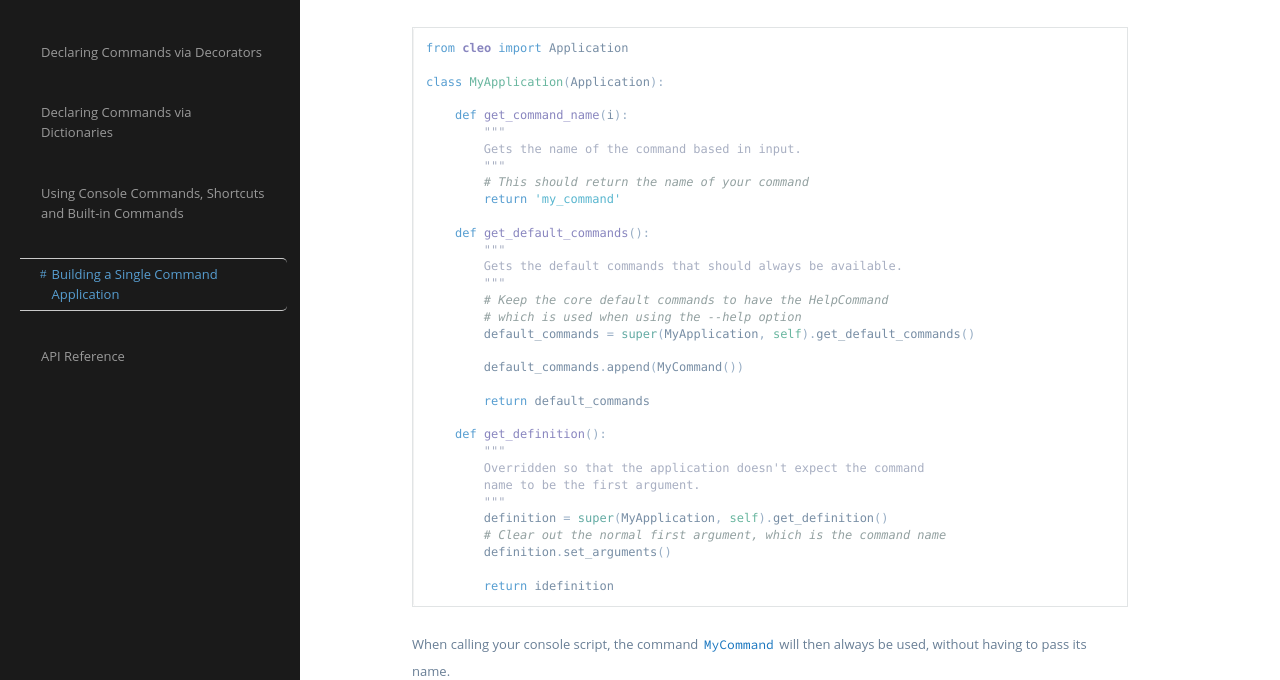
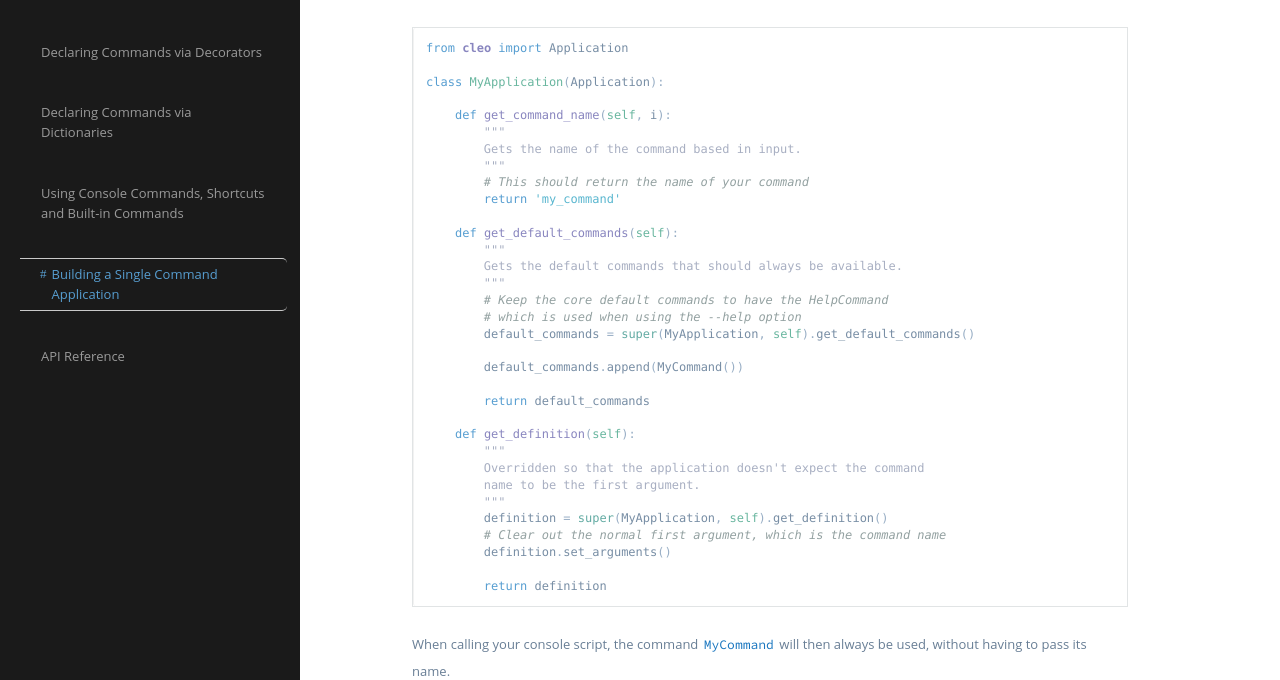
Before and after one commit to python-poetry/cleo, a Sphinx documentation site: the page built from docs/single_command_tool.rst, in a window 1280 px wide and 1384 px high. Shown: the part 342-1022 px from the top of the window. Built offline with Sphinx 7.4.7 and the Read the Docs theme 2.0.0, drawn with Linux system fonts in a browser that asks for light colours.

Commit message:
Updating docs

```diff
--- a/docs/single_command_tool.rst
+++ b/docs/single_command_tool.rst
@@ -11,14 +11,14 @@ it is possible to remove this need by extending the application:
 
     class MyApplication(Application):
 
-        def get_command_name(i):
+        def get_command_name(self, i):
             """
             Gets the name of the command based in input.
             """
             # This should return the name of your command
             return 'my_command'
 
-        def get_default_commands():
+        def get_default_commands(self):
             """
             Gets the default commands that should always be available.
             """
@@ -30,7 +30,7 @@ it is possible to remove this need by extending the application:
 
             return default_commands
 
-        def get_definition():
+        def get_definition(self):
             """
             Overridden so that the application doesn't expect the command
             name to be the first argument.
@@ -39,7 +39,7 @@ it is possible to remove this need by extending the application:
             # Clear out the normal first argument, which is the command name
             definition.set_arguments()
 
-            return idefinition
+            return definition
 
 
 When calling your console script, the command ``MyCommand`` will then always
```
